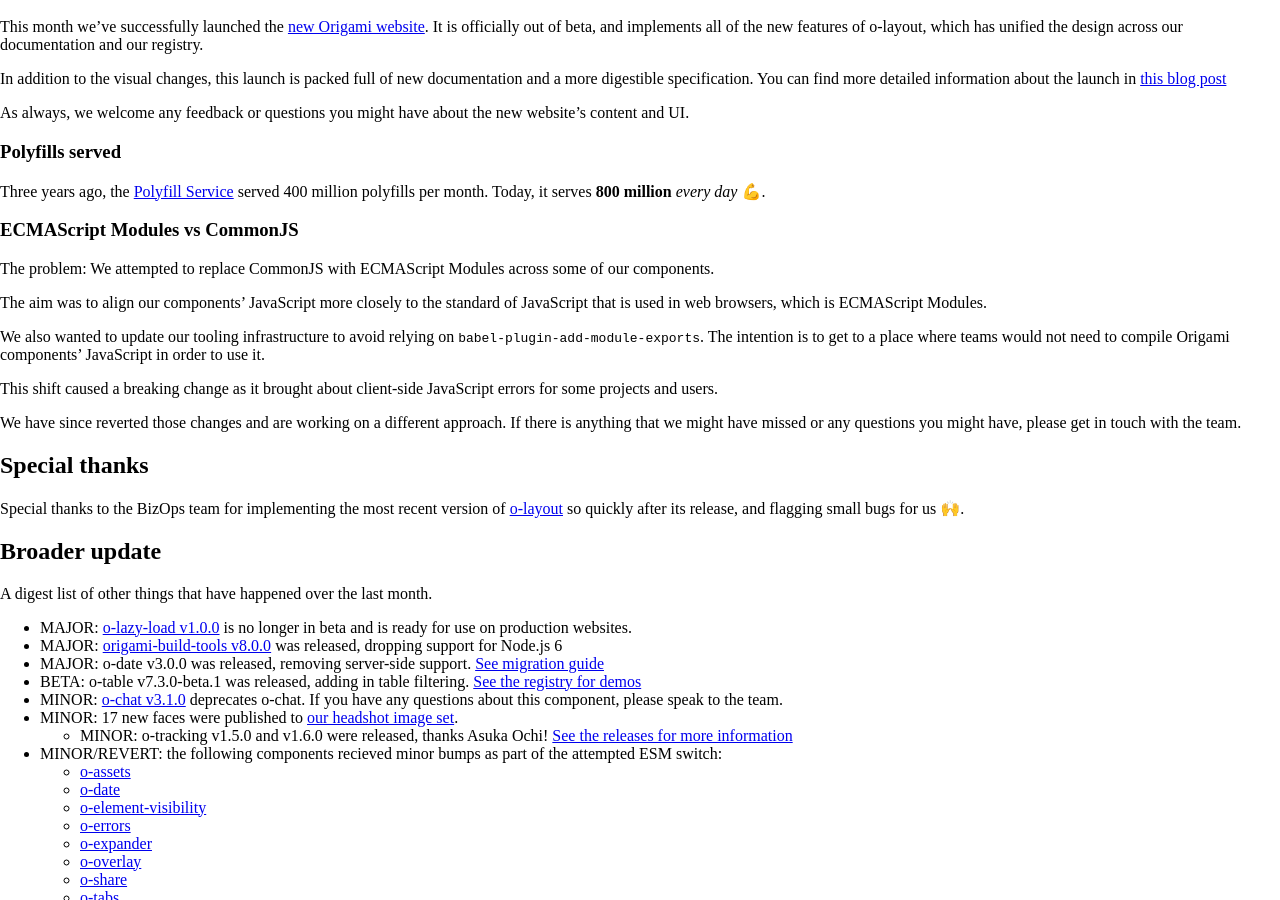
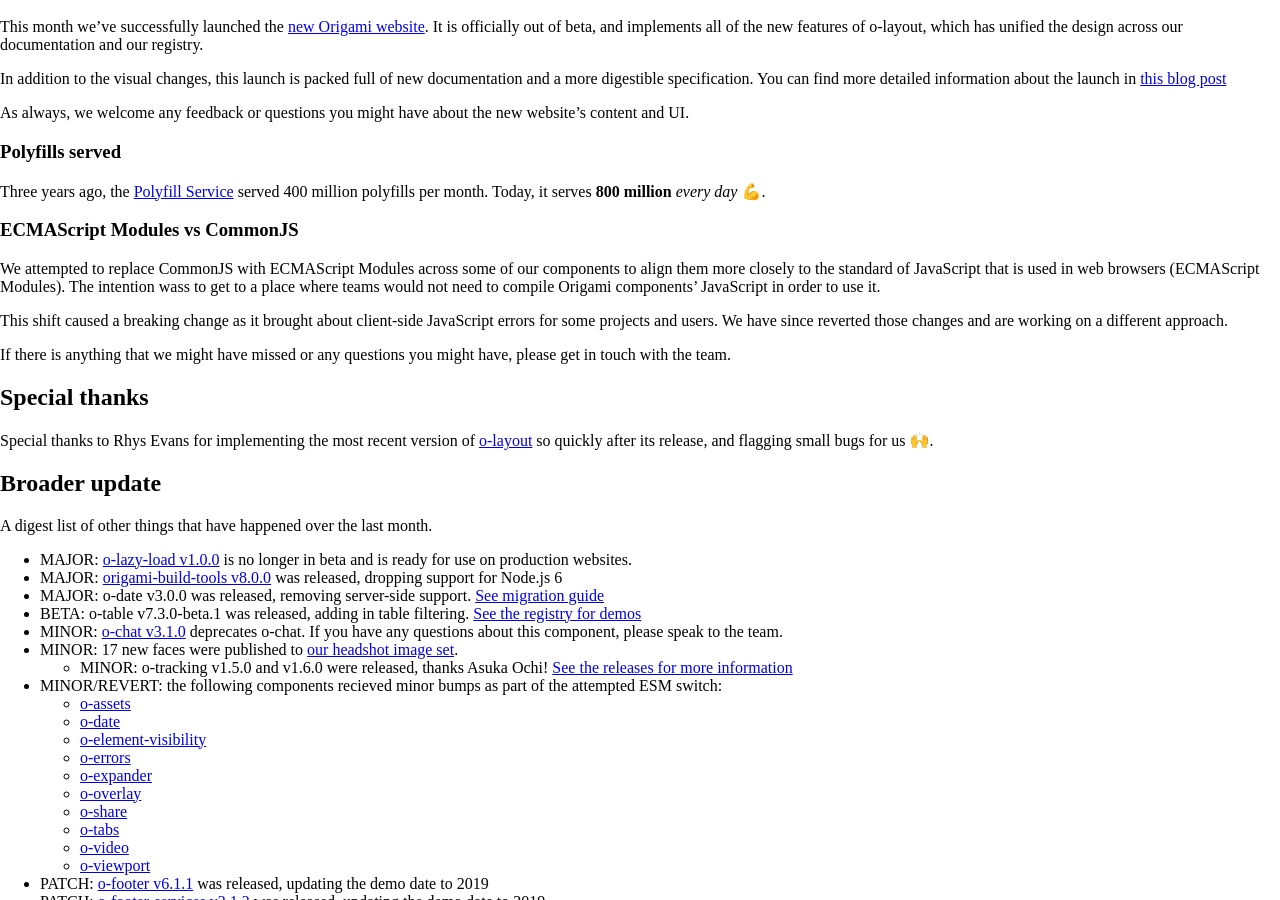
Before and after one commit to Financial-Times/origami-website, a Jekyll site: the page built from _posts/2019-03-29-newsletter.md, in a window 1280 px wide and 900 px high, scrolled down 436 px. Built offline with Jekyll 4.4.1, drawn with Linux system fonts in a browser that asks for light colours; a style sheet for code colours, icons or effects is not loaded.

Commit message:
address change requests

```diff
--- a/_posts/2019-03-29-newsletter.md
+++ b/_posts/2019-03-29-newsletter.md
@@ -26,19 +26,15 @@ Three years ago, the [Polyfill Service](https://polyfill.io) served 400 million
 
 ### ECMAScript Modules vs CommonJS
 
-The problem: We attempted to replace CommonJS with ECMAScript Modules across some of our components.
+We attempted to replace CommonJS with ECMAScript Modules across some of our components to align them more closely to the standard of JavaScript that is used in web browsers (ECMAScript Modules). The intention wass to get to a place where teams would not need to compile Origami components' JavaScript in order to use it.
 
-The aim was to align our components' JavaScript more closely to the standard of JavaScript that is used in web browsers, which is ECMAScript Modules.
+This shift caused a breaking change as it brought about client-side JavaScript errors for some projects and users. We have since reverted those changes and are working on a different approach.
 
-We also wanted to update our tooling infrastructure to avoid relying on `babel-plugin-add-module-exports`. The intention is to get to a place where teams would not need to compile Origami components' JavaScript in order to use it.
-
-This shift caused a breaking change as it brought about client-side JavaScript errors for some projects and users.
-
-We have since reverted those changes and are working on a different approach. If there is anything that we might have missed or any questions you might have, please get in touch with the team.
+If there is anything that we might have missed or any questions you might have, please get in touch with the team.
 
 ## Special thanks
 
-Special thanks to the BizOps team for implementing the most recent version of <a href="https://registry.origami.ft.com/components/o-layout?brand=internal" target="_blank">o-layout</a> so quickly after its release, and flagging small bugs for us 🙌.
+Special thanks to Rhys Evans for implementing the most recent version of <a href="https://registry.origami.ft.com/components/o-layout?brand=internal" target="_blank">o-layout</a> so quickly after its release, and flagging small bugs for us 🙌.
 
 ## Broader update
 
```
Also changed, not shown: _emails/newsletter-2019-03.html (+28 -7 lines).
